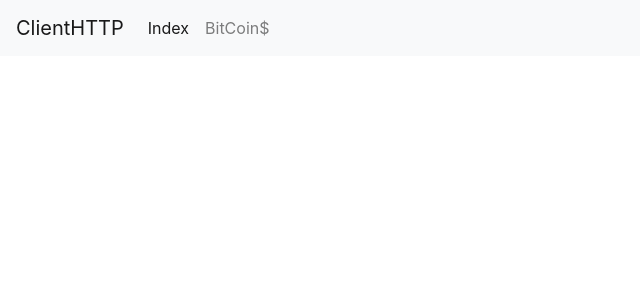
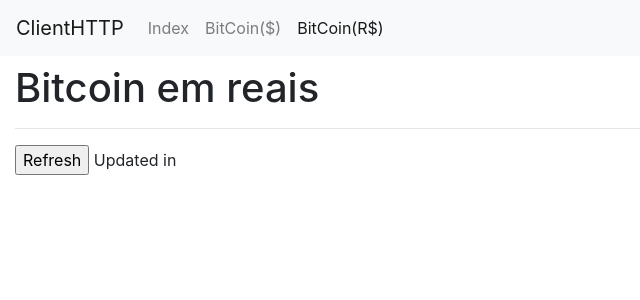
Before and after one commit to biancad2/client-http, an Angular app: page /bitcoin-brl in a window 1280 px wide. Before the commit this address led to /. Shown: the top 300 px of the page, without its empty margins (0-640 px from the left). Built offline with nearby package versions, Linux system fonts and the light colour scheme; no server answers.

Commit message:
Adicionando bitcoin em reais

```diff
--- a/src/app/app-routing.module.ts
+++ b/src/app/app-routing.module.ts
@@ -2,11 +2,13 @@
 import { Routes, RouterModule } from '@angular/router';
 import { IndexComponent } from './index/index.component';
 import { BitcoinComponent } from './bitcoin/bitcoin.component';
+import { BitcoinBrlComponent } from './bitcoin-brl/bitcoin-brl.component';
 
 
 const routes: Routes = [
   {path: '', component: IndexComponent},
   {path: 'bitcoin', component: BitcoinComponent},
+  {path: 'bitcoin-brl', component: BitcoinBrlComponent},
 
 ];
 
--- a/src/app/app.component.html
+++ b/src/app/app.component.html
@@ -6,11 +6,14 @@
 
   <div class="collapse navbar-collapse" id="navbarSupportedContent">
     <ul class="navbar-nav mr-auto">
-      <li class="nav-item active">
-        <a class="nav-link" [routerLink]="['/']">Index <span class="sr-only">(current)</span></a>
+      <li class="nav-item">
+        <a class="nav-link" [routerLink]="['/']" [routerLinkActive]="['active']" [routerLinkActiveOptions]="{exact:true}">Index <span class="sr-only">(current)</span></a>
       </li>
       <li class="nav-item">
-        <a class="nav-link" [routerLink]="['/bitcoin']">BitCoin$</a>
+        <a class="nav-link" [routerLink]="['/bitcoin']" [routerLinkActive]="['active']">BitCoin($)</a>
+      </li>
+      <li class="nav-item">
+        <a class="nav-link" [routerLink]="['/bitcoin-brl']" [routerLinkActive]="['active']">BitCoin(R$)</a>
       </li>
     </ul>
   </div>
--- a/src/app/app.module.ts
+++ b/src/app/app.module.ts
@@ -6,12 +6,14 @@
 import { AppComponent } from './app.component';
 import { IndexComponent } from './index/index.component';
 import { BitcoinComponent } from './bitcoin/bitcoin.component';
+import { BitcoinBrlComponent } from './bitcoin-brl/bitcoin-brl.component';
 
 @NgModule({
   declarations: [
     AppComponent,
     IndexComponent,
-    BitcoinComponent
+    BitcoinComponent,
+    BitcoinBrlComponent
   ],
   imports: [
     BrowserModule,
--- /dev/null
+++ b/src/app/bitcoin-brl/bitcoin-brl.component.html
@@ -0,0 +1,17 @@
+<h1>Bitcoin em reais</h1>
+<div *ngIf="currentPrice">
+    <h2>Time</h2>
+    <div>{{this.currentPrice.time.updated}}</div>
+    <h2>Disclaimer</h2>
+    <div>{{this.currentPrice.disclaimer}}</div>
+    <h2>Rates</h2>
+    <h3>{{this.currentPrice.bpi.USD.description}}</h3>
+    <h4>US$&nbsp;{{this.currentPrice.bpi.USD.rate}}</h4>
+    <h3>{{this.currentPrice.bpi.BRL.description}}</h3>
+    <h4>R$&nbsp;{{this.currentPrice.bpi.BRL.rate}}</h4>
+</div>
+<hr/>
+<div>
+  <input type="button" value="Refresh" (click)="update()" />
+  <span>&nbsp;Updated in {{this.lastUpdate | date:"full"}}</span>
+</div>
--- /dev/null
+++ b/src/app/bitcoin-brl/bitcoin-brl.component.ts
@@ -0,0 +1,47 @@
+import { Component, OnInit } from '@angular/core';
+import { HttpClient } from '@angular/common/http';
+
+interface Response{
+  time:{
+    updated: string;
+  };
+  disclaimer: string;
+  bpi:{
+    USD:{
+      symbol: string;
+      description: string;
+      rate_float: number;
+      rate: string;
+    };
+    BRL:{
+      symbol: string;
+      description: string;
+      rate_float: number;
+      rate: string;
+    };
+  };
+}
+@Component({
+  selector: 'app-bitcoin-brl',
+  templateUrl: './bitcoin-brl.component.html',
+  styleUrls: ['./bitcoin-brl.component.css']
+})
+export class BitcoinBrlComponent implements OnInit {
+  currentPrice: Response;
+  lastUpdate: Date;
+
+  constructor(private http: HttpClient) { }
+
+  ngOnInit() {
+    this.update();
+  }
+
+  update(){
+    this.http.get<Response>('https://api.coindesk.com/v1/bpi/currentprice/BRL.json')
+    .subscribe(data => {
+      this.lastUpdate = new Date();
+      this.currentPrice=data;
+    });
+  }
+
+}
```
Also changed, not shown: src/app/bitcoin-brl/bitcoin-brl.component.css (added), 1 other file (tests, documents, lock files or other folders).
